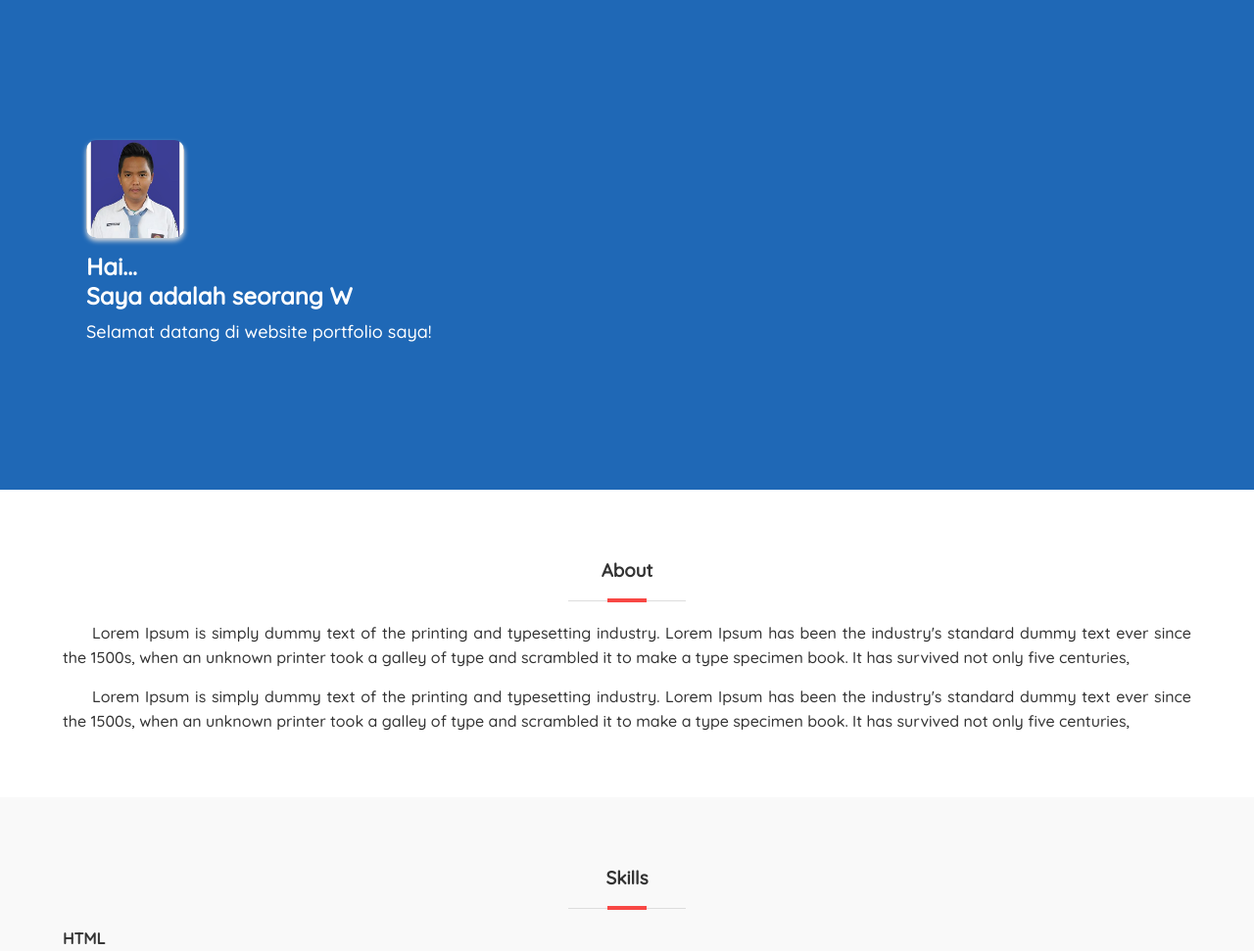
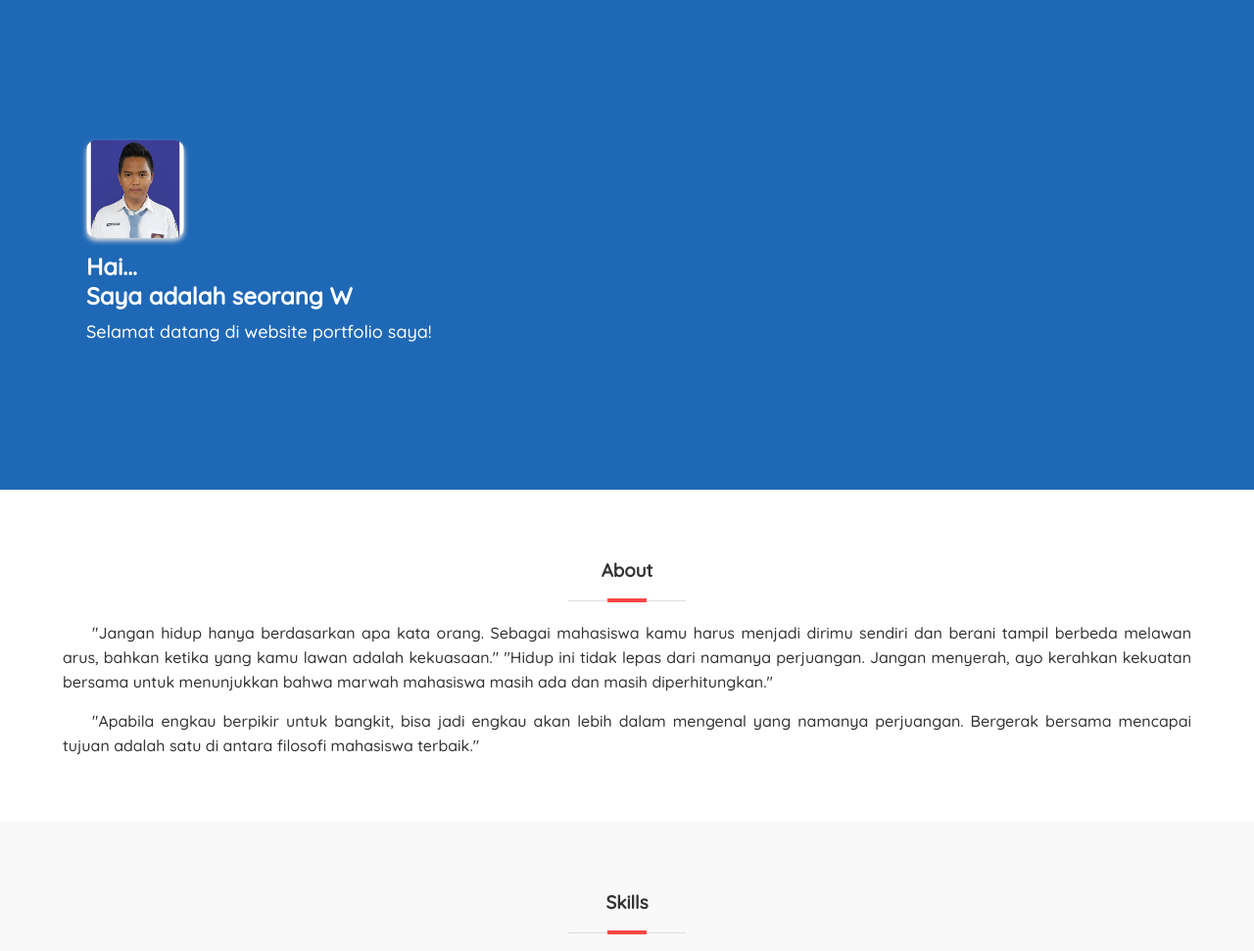
Before and after one commit to Triwans/Triwans.github.io, a plain HTML site: page index.html in a window 1280 px wide. Shown: the part 77-1048 px from the top of the page at 98% size. Drawn offline with Linux system fonts and the light colour scheme.

Commit message:
Update index.html

```diff
--- a/index.html
+++ b/index.html
@@ -53,8 +53,9 @@
 		<section id="about">
 			<div class="container">
 				<h3>About</h3>
-				<p>Lorem Ipsum is simply dummy text of the printing and typesetting industry. Lorem Ipsum has been the industry's standard dummy text ever since the 1500s, when an unknown printer took a galley of type and scrambled it to make a type specimen book. It has survived not only five centuries, </p>
-				<p>Lorem Ipsum is simply dummy text of the printing and typesetting industry. Lorem Ipsum has been the industry's standard dummy text ever since the 1500s, when an unknown printer took a galley of type and scrambled it to make a type specimen book. It has survived not only five centuries, </p>
+				<p>"Jangan hidup hanya berdasarkan apa kata orang. Sebagai mahasiswa kamu harus menjadi dirimu sendiri dan berani tampil berbeda melawan arus, bahkan ketika yang kamu lawan adalah kekuasaan."
+"Hidup ini tidak lepas dari namanya perjuangan. Jangan menyerah, ayo kerahkan kekuatan bersama untuk menunjukkan bahwa marwah mahasiswa masih ada dan masih diperhitungkan." </p>
+				<p>"Apabila engkau berpikir untuk bangkit, bisa jadi engkau akan lebih dalam mengenal yang namanya perjuangan. Bergerak bersama mencapai tujuan adalah satu di antara filosofi mahasiswa terbaik." </p>
 			</div>
 		</section>
 
```
